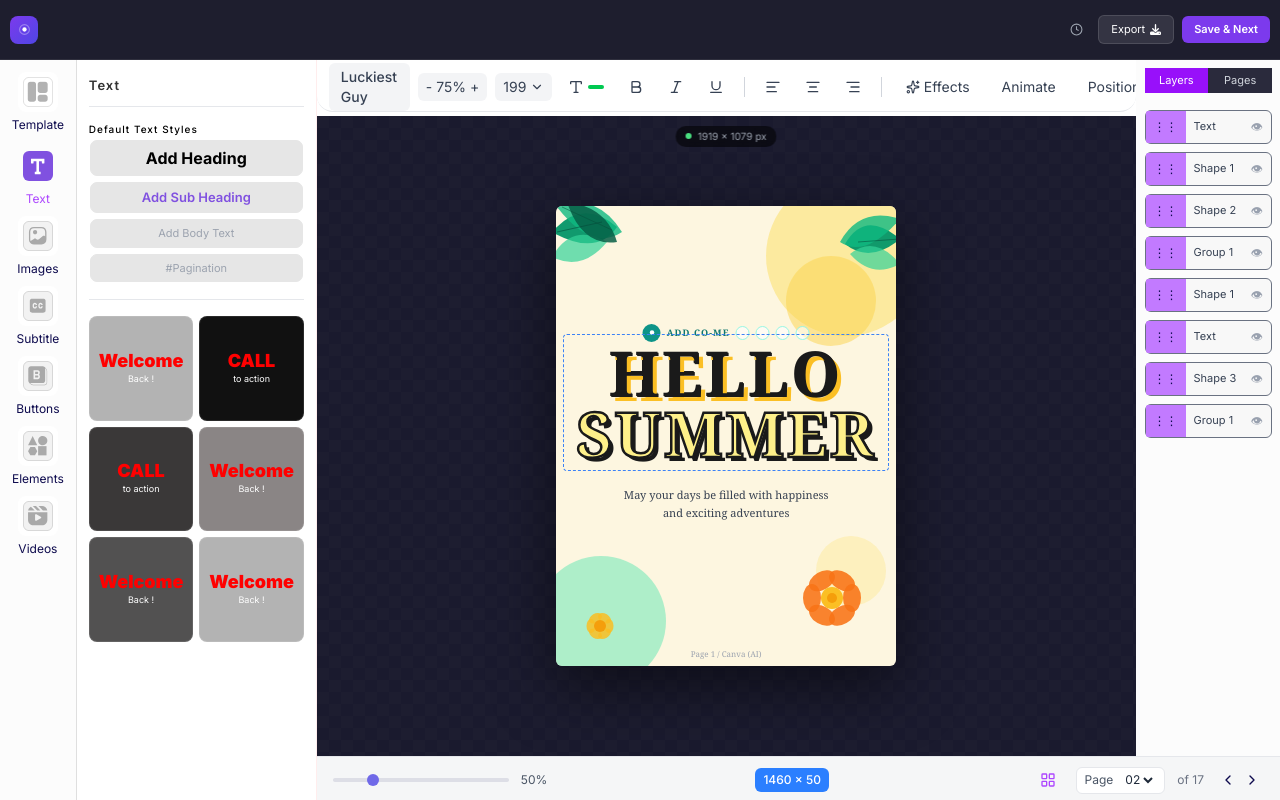
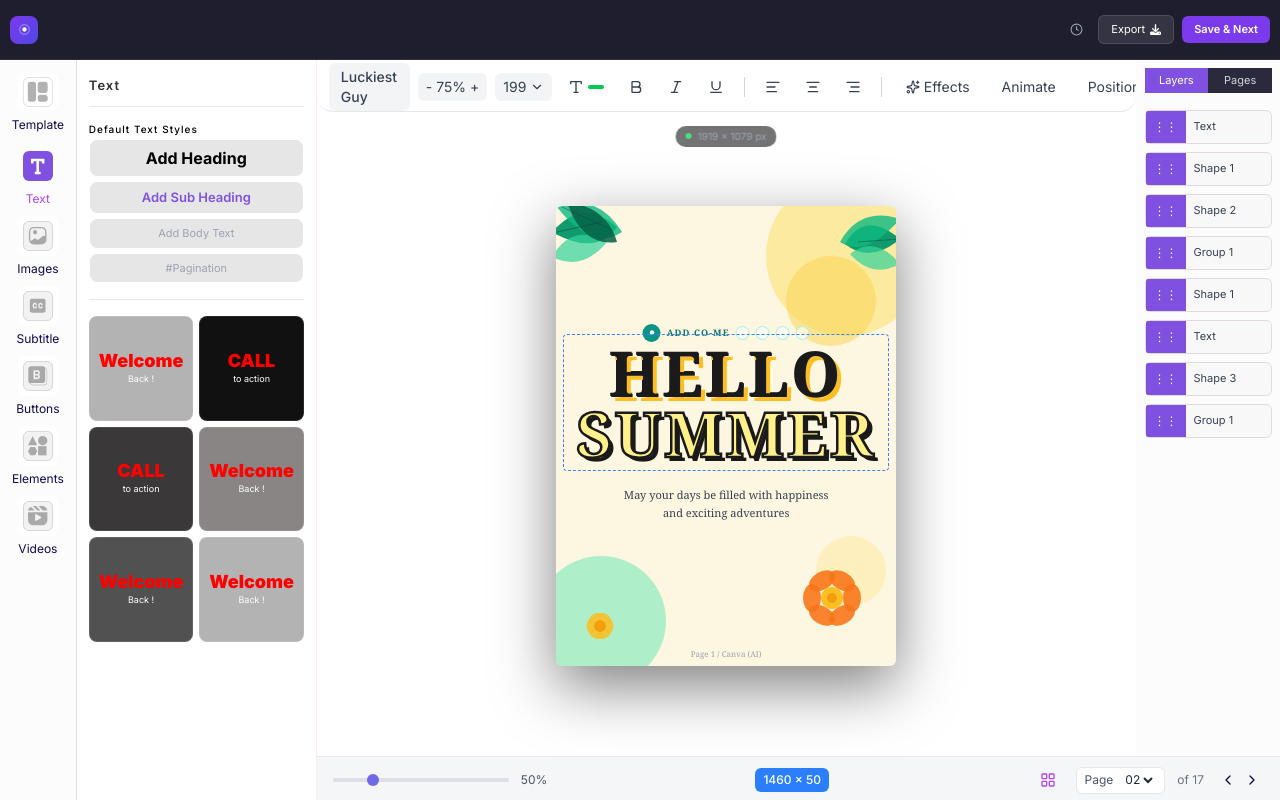
Before and after one commit to anand-saglusgit/BookEditorDesign, a Next.js app: page / in a window 1280 px wide. Built offline with nearby package versions, Linux system fonts and the light colour scheme.

Commit message:
toolpane preview 7:03pm

```diff
--- a/components/Preview.tsx
+++ b/components/Preview.tsx
@@ -27,7 +27,7 @@ export default function Preview() {
           onClick={() => setTab("layers")}
           className={`flex-1 text-[11px] py-1 transition ${
             tab === "layers"
-              ? "bg-purple-600 text-white"
+              ? "bg-[#8051E0] text-white"
               : "bg-[#2a2a3c] text-gray-300 hover:bg-[#34344a]"
           }`}
         >
@@ -39,7 +39,7 @@ export default function Preview() {
           onClick={() => setTab("pages")}
           className={`flex-1 text-[11px] py-1 transition ${
             tab === "pages"
-              ? "bg-purple-600 text-white"
+              ? "bg-[#8051E0] text-white"
               : "bg-[#2a2a3c] text-gray-300 hover:bg-[#34344a]"
           }`}
         >
@@ -58,16 +58,16 @@ export default function Preview() {
             {LAYERS.map((item, i) => (
               <div
                 key={i}
-                className="flex items-center justify-between bg-[#f8f8f8] hover:bg-[#f4f4f4] rounded-md cursor-pointer border border-gray-500"
+                className="flex items-center justify-between bg-[#f8f8f8] hover:bg-[#f4f4f4] rounded-md cursor-pointer border border-[#e3dbdb]"
               >
                 <div className="flex items-center gap-2 rounded-xs overflow-hidden">
-                  <span className="bg-purple-400 text-xs px-2 py-2 items-center">⋮⋮</span>
+                  <span className="bg-[#8051E0] text-xs px-2 py-2 items-center text-white">⋮⋮</span>
                   <span className="text-[11px] text-gray-700">
                     {item}
                   </span>
                 </div>
 
-                <span className="text-gray-400 text-xs px-2">👁</span>
+
               </div>
             ))}
 
--- a/components/main.tsx
+++ b/components/main.tsx
@@ -198,7 +198,7 @@ export default function MainCanvas({ containerRef }: MainCanvasProps) {
       ref={containerRef}
       className="w-full h-full flex items-center justify-center relative overflow-auto"
       style={{
-        background: "repeating-conic-gradient(#1a1a2e 0% 25%, #1d1d30 0% 50%) 0 0 / 24px 24px",
+        background: "repeating-conic-gradient(#fff 0% 25%, #fff 0% 50%) 0 0 / 24px 24px",
       }}
     >
       {/* Size badge */}
```
